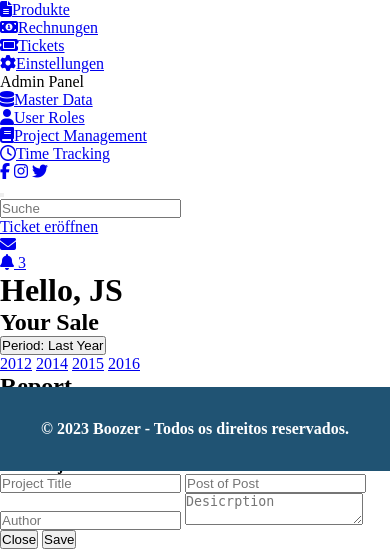
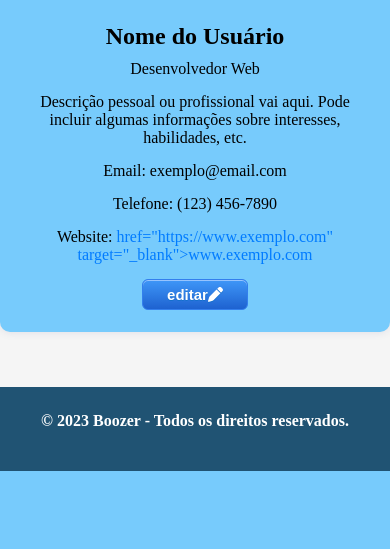
Before and after one commit to Omigaass/INDEV_BOOZER, a PHP site: page /HTML/ABRE_PERFIL.html in a window 390 px wide. Shown: the part 373-922 px from the top of the page. After the commit the page ends 844 px from the top, so only its background shows below. Run offline with PHP 8.4, Linux system fonts and the light colour scheme; some libraries are stand-ins or nearby versions; some web fonts are replaced.

Commit message:
BOOZER-V0.6.9

```diff
--- a/CSS/ABRE_PERFIL.CSS
+++ b/CSS/ABRE_PERFIL.CSS
@@ -1,15 +1,65 @@
-/*
-?███████ ████████ ██    ██ ██      ███████
-?██         ██     ██  ██  ██      ██
-?███████    ██      ████   ██      █████
-?     ██    ██       ██    ██      ██
-?███████    ██       ██    ███████ ███████
-*/
-*
-/*
-? █████  ███    ██ ██ ███    ███  █████  ████████ ██  ██████  ███    ██
-?██   ██ ████   ██ ██ ████  ████ ██   ██    ██    ██ ██    ██ ████   ██
-?███████ ██ ██  ██ ██ ██ ████ ██ ███████    ██    ██ ██    ██ ██ ██  ██
-?██   ██ ██  ██ ██ ██ ██  ██  ██ ██   ██    ██    ██ ██    ██ ██  ██ ██
-?██   ██ ██   ████ ██ ██      ██ ██   ██    ██    ██  ██████  ██   ████
-*/
+.main_sec{
+    position: fixed;
+    top: 15vh;
+    width: 100%;
+    height: calc(100% - 25vh);
+    display: flex;
+    align-items: center;
+    justify-content: flex-start;
+    background-color: var(--claro-light);
+}
+
+.profile-container {
+    height: 70%;
+    margin: 0;
+    max-width: 400px;
+    background-color: rgb(119, 203, 252);
+    padding: 40px;
+    border-radius: 10px;
+    box-shadow: 0px 0px 10px 0px rgba(10, 9, 87, 0.1);
+    text-align: center;
+}
+
+.profile-picture {
+    width: 150px;
+    height: 150px;
+    border-radius: 50%;
+    object-fit: cover;
+    margin-bottom: 20px;
+}
+
+h1 {
+    margin-bottom: 10px;
+    font-size: 24px;
+}
+
+p {
+    margin-bottom: 15px;
+    font-size: 16px;
+}
+
+a {
+    color: #007bff;
+    text-decoration: none;
+}
+
+a:hover {
+    text-decoration: underline;
+}
+
+button {
+	box-shadow:inset 0px 1px 0px 0px #97c4fe;
+	background:linear-gradient(to bottom, #3d94f6 5%, #1e62d0 100%);
+	background-color:#3d94f6;
+	border-radius:6px;
+	border:1px solid #337fed;
+	display:inline-block;
+	cursor:pointer;
+	color:#ffffff;
+	font-family:Arial;
+	font-size:15px;
+	font-weight:bold;
+	padding:6px 24px;
+	text-decoration:none;
+	text-shadow:0px 1px 0px #1570cd;
+}
--- a/HTML/ABRE_PERFIL.html
+++ b/HTML/ABRE_PERFIL.html
@@ -1,6 +1,5 @@
 <!DOCTYPE html>
 <html lang="pt-br">
-
     <head>
         <meta charset="UTF-8">
         <meta http-equiv="X-UA-Compatible" content="IE=edge">
@@ -11,7 +10,7 @@
         <link rel="stylesheet" href="../CSS/NAVBAR.CSS">
         <link rel="stylesheet" href="../CSS/FOOTER.CSS">
         <link rel="stylesheet" media="screen" href="https://fontlibrary.org//face/bilbo" type="text/css" />
-    <link rel="stylesheet" media="screen" href="https://fontlibrary.org//face/sniglet" type="text/css" />
+        <link rel="stylesheet" media="screen" href="https://fontlibrary.org//face/sniglet" type="text/css"/>
         <!--
         ?███████  ██████  ███    ██ ████████      █████  ██     ██ ███████ ███████  ██████  ███    ███ ███████
         ?██      ██    ██ ████   ██    ██        ██   ██ ██     ██ ██      ██      ██    ██ ████  ████ ██
@@ -25,12 +24,10 @@
         <link rel="stylesheet" href="https://site-assets.fontawesome.com/releases/v6.4.2/css/sharp-light.css">
         <title>Boozer</title>
     </head>
-
 <body>
     <div class="fullscreen">
         <header class="header_sec">
             <div class="logo_body">
-                <img src="#">
                 <a href="ABRE_MENU.html">Boozer</a>
             </div>
             <div class="header_btn_sec">
@@ -74,197 +71,16 @@
                  ?██████  ██████  ██   ████    ██    ███████  ██████  ██████   ██████
             -->
 
-            <body class="home">
-                <div class="container-fluid display-table">
-                    <div class="row display-table-row">
-                        <div class="col-md-2 col-sm-1 hidden-xs display-table-cell v-align box" id="navigation">
-                            <div class="logo">
-                                <a href="#">
-
-                                    <div class="user">
-                                        <div class="avatar col-md-4">
-                                            <img
-                                                src="http://bootsnipp.com/img/avatars/ebeb306fd7ec11ab68cbcaa34282158bd80361a7.jpg">
+            <div class="profile-container">
+                <img class="profile-picture" src="perfil.jpg" alt="Imagem de Perfil">
+                <h1>Nome do Usuário</h1>
+                <p>Desenvolvedor Web</p>
+                <p>Descrição pessoal ou profissional vai aqui. Pode incluir algumas informações sobre interesses, habilidades, etc.</p>
+                <p>Email: exemplo@email.com</p>
+                <p>Telefone: (123) 456-7890</p>
+                <p>Website: <a> href="https://www.exemplo.com" target="_blank">www.exemplo.com</a></p>
+                <button>editar<i class="fa-solid fa-pen"></i><class:butao></class:butao></button>
             </div>
-
-                                        <div class="user-name col-md-8">
-                                            <h5><a href="#">John Doe</a></h5>
-                                            <span><a href="#">john.doe@example.com</a></span>
-                                        </div>
-                                        <a class="dropdown pull-right" href="#">
-                                            <i class="fa fa-chevron-down"></i>
-                                        </a>
-
-                                    </div>
-
-                                    <!--<img src="https://digital-admins.com/res/style/images/Digital-Admins-Logo.png" alt="merkery_logo" class="hidden-xs hidden-sm">
-                                    <img src="http://jskrishna.com/work/merkury/images/circle-logo.png" alt="merkery_logo" class="visible-xs visible-sm circle-logo">-->
-                                </a>
-                            </div>
-                            <div class="navi">
-                                <ul>
-                                    <li class="active"><a href="#"><i class="fa fa-dashboard"
-                                                aria-hidden="true"></i><span
-                                                class="hidden-xs hidden-sm">Dashboard</span></a></li>
-                                    <li><a href="#"><i class="fa fa-file-text" aria-hidden="true"></i><span
-                                                class="hidden-xs hidden-sm">Produkte</span></a></li>
-                                    <li><a href="#"><i class="fa fa-money" aria-hidden="true"></i><span
-                                                class="hidden-xs hidden-sm">Rechnungen</span></a></li>
-                                    <li><a href="#"><i class="fa fa-ticket" aria-hidden="true"></i><span
-                                                class="hidden-xs hidden-sm">Tickets</span></a></li>
-                                    <!--<li><a href="#"><i class="fa fa-calendar" aria-hidden="true"></i><span class="hidden-xs hidden-sm">Anforderungen</span></a></li>-->
-                                    <li><a href="#"><i class="fa fa-cog" aria-hidden="true"></i><span
-                                                class="hidden-xs hidden-sm">Einstellungen</span></a></li>
-                                    <li class="ap-title"><span class="hidden-xs hidden-sm">Admin Panel</span></li>
-                                    <li class="ap"><a href="#"><i class="fa fa-database" aria-hidden="true"></i><span
-                                                class="hidden-xs hidden-sm">Master Data<!-- / Stammdaten--></span></a>
-                                    </li>
-                                    <li class="ap"><a href="#"><i class="fa fa-user" aria-hidden="true"></i><span
-                                                class="hidden-xs hidden-sm">User
-                                                Roles<!-- / Benutzerrollen--></span></a>
-                                    </li>
-                                    <li class="ap"><a href="#"><i class="fa fa-book" aria-hidden="true"></i><span
-                                                class="hidden-xs hidden-sm">Project
-                                                Management<!-- / Projekt Management--></span></a>
-                                    </li>
-                                    <li class="ap"><a href="#"><i class="fa fa-clock-o" aria-hidden="true"></i><span
-                                                class="hidden-xs hidden-sm">Time
-                                                Tracking<!-- / Zeiterfassung--></span></a>
-                                    </li>
-                                </ul>
-                            </div>
-
-
-
-                            <div class="sm-icons">
-                                <a href="https://www.facebook.com/digital.admins.official/" target="_blank"
-                                    title="Like unsere Facebook Seite!"><i class="fa fa-facebook"
-                                        aria-hidden="true"></i></a>
-                                <a href="https://www.instagram.com/digital_admins/" target="_blank"
-                                    title="Folge uns auf Instagram!"><i class="fa fa-instagram"
-                                        aria-hidden="true"></i></a>
-                                <a href="https://twitter.com/digital_admins" target="_blank"
-                                    title="Folge uns auf Twitter!"><i class="fa fa-twitter" aria-hidden="true"></i></a>
-                            </div>
-                        </div>
-                        <div class="col-md-10 col-sm-11 display-table-cell v-align">
-                            <!--<button type="button" class="slide-toggle">Slide Toggle</button> -->
-                            <div class="row">
-                                <header>
-                                    <div class="col-md-7">
-                                        <nav class="navbar-default pull-left">
-                                            <div class="navbar-header">
-                                                <button type="button" class="navbar-toggle collapsed"
-                                                    data-toggle="offcanvas" data-target="#side-menu"
-                                                    aria-expanded="false">
-                                                    <span class="sr-only">Toggle navigation</span>
-                                                    <span class="icon-bar"></span>
-                                                    <span class="icon-bar"></span>
-                                                    <span class="icon-bar"></span>
-                                                </button>
-                                            </div>
-                                        </nav>
-                                        <div class="search hidden-xs hidden-sm">
-                                            <input type="text" placeholder="Suche" id="search">
-                                        </div>
-                                    </div>
-                                    <div class="col-md-5">
-                                        <div class="header-rightside">
-                                            <ul class="list-inline header-top pull-right">
-                                                <li class="hidden-xs"><a href="#" class="add-project"
-                                                        data-toggle="modal" data-target="#add_project">Ticket
-                                                        eröffnen</a></li>
-                                                <li><a href="#"><i class="fa fa-envelope" aria-hidden="true"></i></a>
-                                                </li>
-                                                <li>
-                                                    <a href="#" class="icon-info">
-                                                        <i class="fa fa-bell" aria-hidden="true"></i>
-                                                        <span class="label label-primary">3</span>
-                                                    </a>
-                                                </li>
-
-                                            </ul>
-                                            </li>
-                                            </ul>
-                                        </div>
-                                    </div>
-                                </header>
-                            </div>
-                            <div class="user-dashboard">
-                                <h1>Hello, JS</h1>
-                                <div class="row">
-                                    <div class="col-md-5 col-sm-5 col-xs-12 gutter">
-
-                                        <div class="sales">
-                                            <h2>Your Sale</h2>
-
-                                            <div class="btn-group">
-                                                <button class="btn btn-secondary btn-lg dropdown-toggle" type="button"
-                                                    data-toggle="dropdown" aria-haspopup="true" aria-expanded="false">
-                                                    <span>Period:</span> Last Year
-                                                </button>
-                                                <div class="dropdown-menu">
-                                                    <a href="#">2012</a>
-                                                    <a href="#">2014</a>
-                                                    <a href="#">2015</a>
-                                                    <a href="#">2016</a>
-                                                </div>
-                                            </div>
-                                        </div>
-                                    </div>
-                                    <div class="col-md-7 col-sm-7 col-xs-12 gutter">
-
-                                        <div class="sales report">
-                                            <h2>Report</h2>
-                                            <div class="btn-group">
-                                                <button class="btn btn-secondary btn-lg dropdown-toggle" type="button"
-                                                    data-toggle="dropdown" aria-haspopup="true" aria-expanded="false">
-                                                    <span>Period:</span> Last Year
-                                                </button>
-                                                <div class="dropdown-menu">
-                                                    <a href="#">2012</a>
-                                                    <a href="#">2014</a>
-                                                    <a href="#">2015</a>
-                                                    <a href="#">2016</a>
-                                                </div>
-                                            </div>
-                                        </div>
-                                    </div>
-                                </div>
-                            </div>
-                        </div>
-                    </div>
-
-                </div>
-
-
-
-                <!-- Modal -->
-                <div id="add_project" class="modal fade" role="dialog">
-                    <div class="modal-dialog">
-
-                        <!-- Modal content-->
-                        <div class="modal-content">
-                            <div class="modal-header login-header">
-                                <button type="button" class="close" data-dismiss="modal">×</button>
-                                <h4 class="modal-title">Add Project</h4>
-                            </div>
-                            <div class="modal-body">
-                                <input type="text" placeholder="Project Title" name="name">
-                                <input type="text" placeholder="Post of Post" name="mail">
-                                <input type="text" placeholder="Author" name="passsword">
-                                <textarea placeholder="Desicrption"></textarea>
-                            </div>
-                            <div class="modal-footer">
-                                <button type="button" class="cancel" data-dismiss="modal">Close</button>
-                                <button type="button" class="add-project" data-dismiss="modal">Save</button>
-                            </div>
-                        </div>
-
-                    </div>
-                </div>
-
-
         </main>
         <footer class="footer_sec">
             <p>&copy; 2023 Boozer - Todos os direitos reservados.</p>
@@ -282,5 +98,4 @@
     const navbar_btn = document.getElementById(`navbar_${telaId}`);
     navbar_btn.classList.add("navbar_active");
 </script>
-
 </html>
--- a/HTML/ABRE_USUARIOS.html
+++ b/HTML/ABRE_USUARIOS.html
@@ -28,7 +28,6 @@
     <div class="fullscreen">
         <header class="header_sec">
             <div class="logo_body">
-                <img src="#">
                 <a href="ABRE_MENU.html">Boozer</a>
             </div>
             <div class="header_btn_sec">
```
Lines whose indentation alone changed are shown as unchanged.
